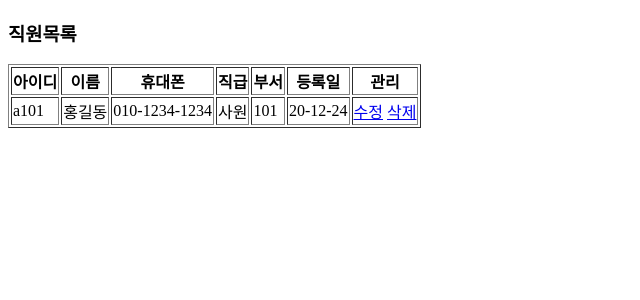
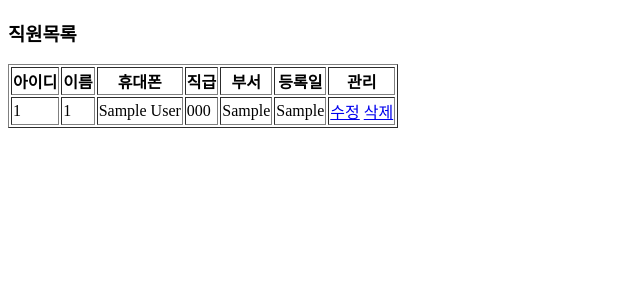
Before and after one commit to nsaedae/Python, a Flask app: page /list in a window 1280 px wide. Shown: the top 300 px of the page, without its empty margins (0-640 px from the left). Run offline with Flask 2, Linux system fonts and the light colour scheme; tables that the repository leaves empty or names only in its code hold one stand-in row (values such as "Sample post").

Commit message:
2020/12/24 수업예제

```diff
--- a/Flask4/templates/list.html
+++ b/Flask4/templates/list.html
@@ -17,18 +17,21 @@
 			<th>등록일</th>
 			<th>관리</th>
 		</tr>
+
+		{% for member in members %}
 		<tr>
-			<td>a101</td>
-			<td>홍길동</td>
-			<td>010-1234-1234</td>
-			<td>사원</td>
-			<td>101</td>
-			<td>20-12-24</td>
+			<td>{{member.uid}}</td>
+			<td>{{member.name}}</td>
+			<td>{{member.hp}}</td>
+			<td>{{member.pos}}</td>
+			<td>{{member.dep}}</td>
+			<td>{{member.rdate}}</td>
 			<td>
 				<a href="#">수정</a>
 				<a href="#">삭제</a>
 			</td>
 		</tr>
+		{% endfor %}
 	</table>
 
 </body>
--- a/Flask4/views/list.py
+++ b/Flask4/views/list.py
@@ -1,7 +1,40 @@
 from flask import Blueprint, render_template
+import pymysql as db
 
 list_blueprint = Blueprint('list', __name__)
 
 @list_blueprint.route('/list')
 def list():
-    return render_template('/list.html')
+    # 1단계
+    conn = db.connect(host='192.168.10.114',
+                      user='chhak',
+                      password='1234',
+                      db='chhak',
+                      charset='utf8')
+    # 2단계
+    cursor = conn.cursor()
+
+    # 3단계
+    sql = "SELECT * FROM `MEMBER`;"
+    cursor.execute(sql)
+
+    # 4단계
+    members = []
+
+    for row in cursor.fetchall():
+        member = {
+            'uid': row[0],
+            'name': row[1],
+            'hp': row[2],
+            'pos': row[3],
+            'dep': row[4],
+            'rdate': row[5]
+        }
+
+        members.append(member)
+
+
+    # 5단계
+    conn.close()
+
+    return render_template('/list.html', members=members)
```
